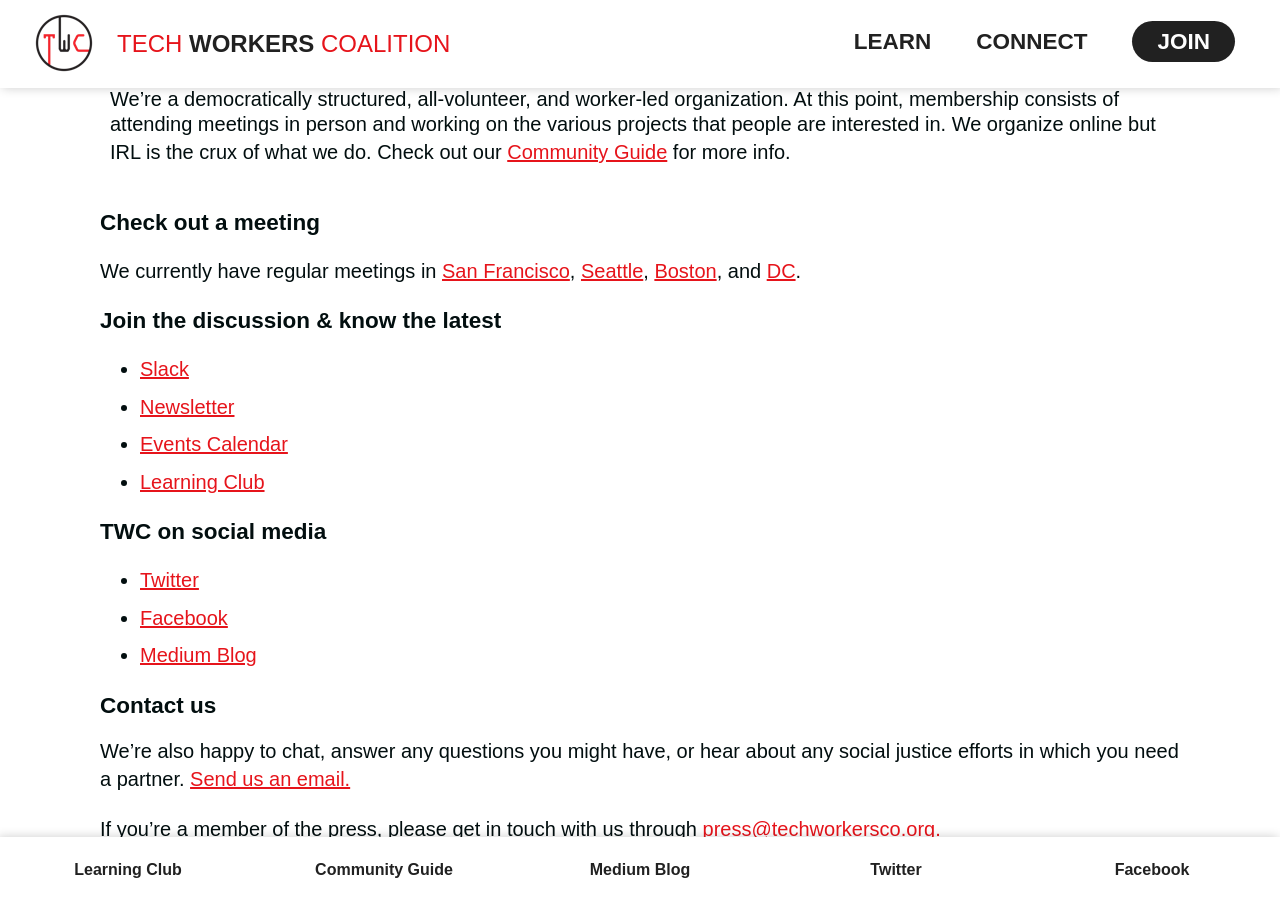
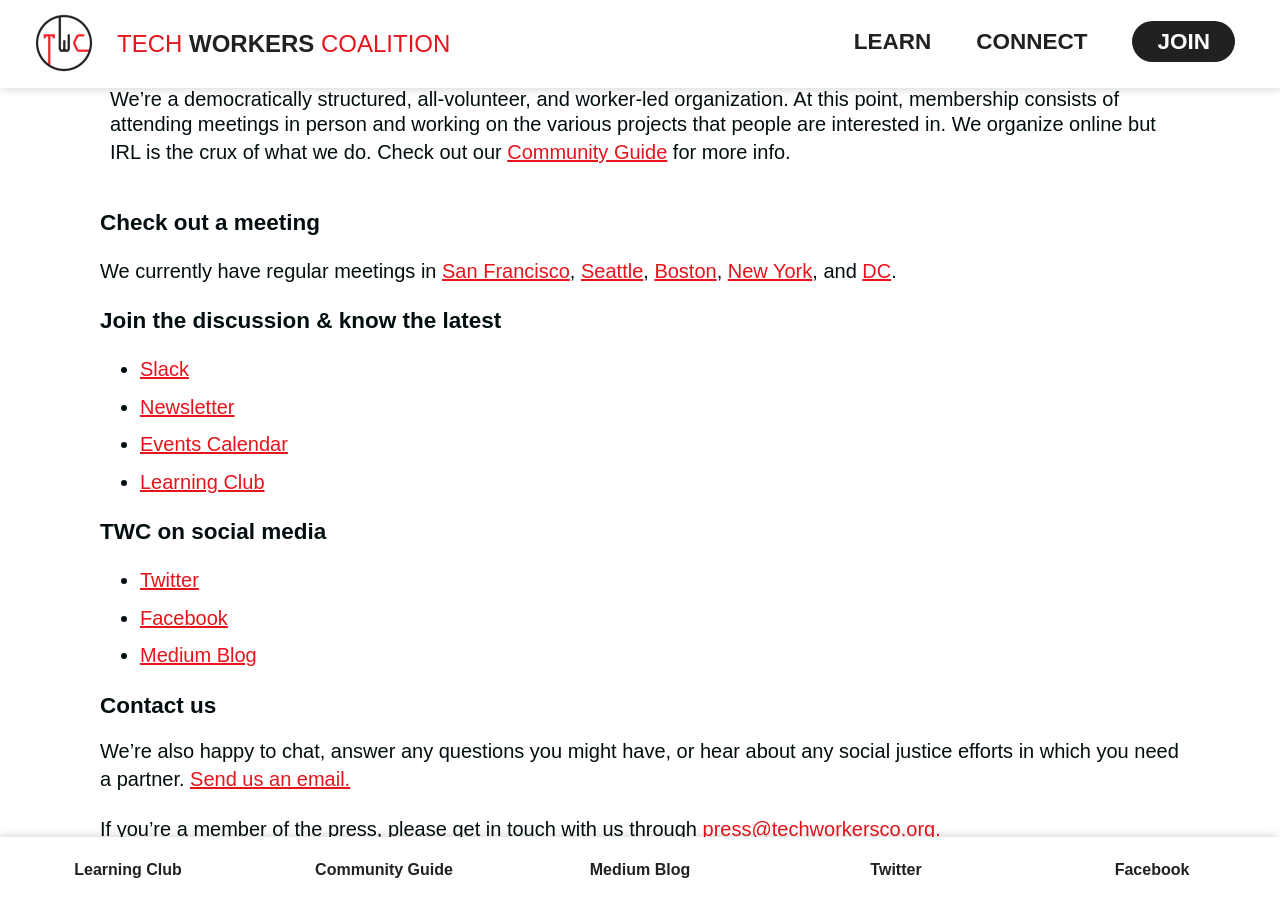
Before and after one commit to techworkersco/twc-site, a Jekyll site: the page built from index.md, in a window 1280 px wide and 900 px high, scrolled down 557 px. Built offline with Jekyll 4.4.1, drawn with Linux system fonts in a browser that asks for light colours; nearby versions of some CDN libraries.

Commit message:
add link to nyc on homepage

```diff
--- a/_layouts/home.html
+++ b/_layouts/home.html
@@ -45,7 +45,7 @@
   <div id="connect">
     <h3>Check out a meeting</h3>
     <p>
-    We currently have regular meetings in <a href="https://www.meetup.com/Tech-Workers-Coalition/">San Francisco</a>, <a href="/events">Seattle</a>, <a href="https://boston.techworkerscoalition.org/">Boston</a>, and <a href="https://techworkerscoalition.org/dc">DC</a>.
+      We currently have regular meetings in <a href="https://www.meetup.com/Tech-Workers-Coalition/">San Francisco</a>, <a href="/events">Seattle</a>, <a href="https://boston.techworkerscoalition.org/">Boston</a>, <a href="https://techworkerscoalition.org/nyc">New York</a>, and <a href="https://techworkerscoalition.org/dc">DC</a>.
     </p>
     <h3>Join the discussion & know the latest</h3>
     <ul>
```
